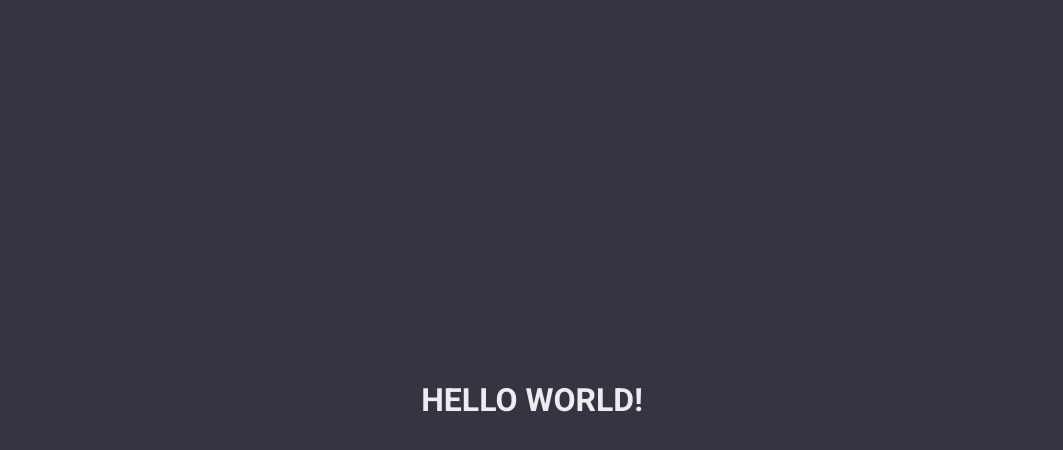
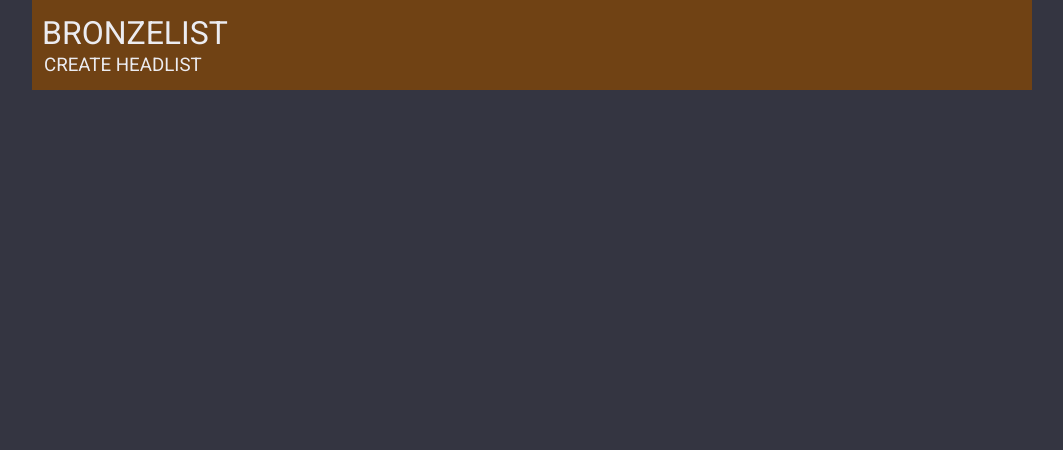
Before and after one commit to HKanwal/goldlist-method, a React (Vite) app: page / in a window 1280 px wide. Shown: the top 450 px of the page, without its empty margins (108-1171 px from the left). Built offline with nearby package versions, Linux system fonts and the light colour scheme.

Commit message:
Create header for bronzelist

```diff
--- a/src/App.module.css
+++ b/src/App.module.css
@@ -0,0 +1,4 @@
+.app-container {
+  height: 100%;
+  width: 100%;
+}
--- a/src/App.tsx
+++ b/src/App.tsx
@@ -1,10 +1,11 @@
 import Styles from "./App.module.css";
+import NewTransScreen from "./components/NewTransPage/NewTransScreen";
 
 function App() {
   return (
-    <>
-      <h1>HELLO WORLD!</h1>
-    </>
+    <div className={Styles["app-container"]}>
+      <NewTransScreen />
+    </div>
   );
 }
 
--- /dev/null
+++ b/src/components/NewTransPage/NewTransScreen.module.css
@@ -0,0 +1,24 @@
+.screenContainer {
+  height: 100%;
+  width: 100%;
+
+  display: flex;
+  flex-direction: column;
+}
+
+.header {
+  background: rgb(var(--bronze));
+  padding: 14px 10px;
+}
+
+.title {
+  margin: 0;
+  font-weight: 400;
+}
+
+.subtitle {
+  margin: 0;
+  margin-left: 2px;
+  margin-top: 2px;
+  font-weight: 400;
+}
--- /dev/null
+++ b/src/components/NewTransPage/NewTransScreen.tsx
@@ -0,0 +1,14 @@
+import Styles from "./NewTransScreen.module.css";
+
+function NewTransScreen() {
+  return (
+    <div className={Styles.screenContainer}>
+      <div className={Styles.header}>
+        <h1 className={Styles.title}>BRONZELIST</h1>
+        <h3 className={Styles.subtitle}>CREATE HEADLIST</h3>
+      </div>
+    </div>
+  );
+}
+
+export default NewTransScreen;
--- a/src/index.css
+++ b/src/index.css
@@ -10,9 +10,11 @@ html {
   --dark: 32, 33, 35;
   --confirm: 25, 195, 125;
   --link: 72, 161, 232;
+  --bronze: 112, 66, 20;
+  --silver: 82, 82, 82;
+  --gold: 166, 124, 0;
 
   font-family: Roboto, "Helvetica Neue", sans-serif;
-  line-height: 1.5;
   font-weight: 400;
   color: rgb(var(--white));
 
@@ -20,12 +22,13 @@ html {
 }
 
 body {
+  height: 100%;
+  margin: 0;
+}
+
+#root {
+  height: 100%;
+  width: 100%;
   margin: 0 auto;
-  max-width: 1400px;
-  height: 100%;
-  position: relative;
-
-  display: flex;
-  align-items: center;
-  justify-content: center;
+  max-width: 1000px;
 }
```
